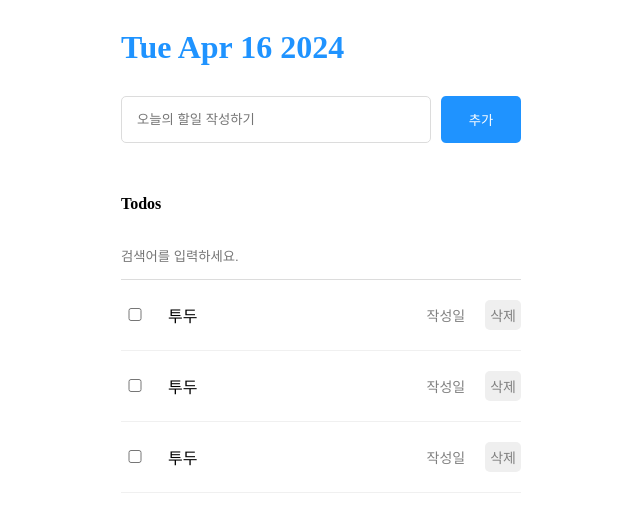
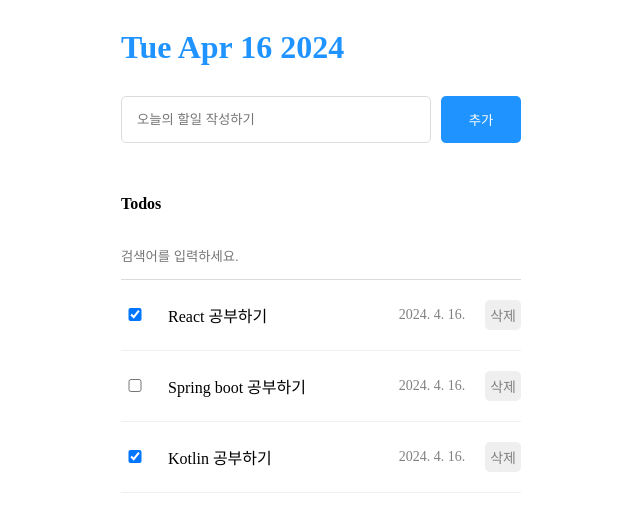
Before and after one commit to minoflower31/todo-react, a React (Vite) app in the folder client/: page / in a window 1280 px wide. Shown: the top 532 px of the page, without its empty margins (319-959 px from the left). Built offline with nearby package versions, Linux system fonts and the light colour scheme.

Commit message:
feat: TodoList 추가, 수정 삭제 기능 구현

```diff
--- a/client/src/App.jsx
+++ b/client/src/App.jsx
@@ -1,15 +1,62 @@
-import { useState } from "react";
+import { useRef, useState } from "react";
 import "./App.css";
 import Header from "./components/Header.jsx";
 import TodoEditor from "./components/TodoEditor.jsx";
 import TodoList from "./components/TodoList.jsx";
 
+const mockData = [
+  {
+    id: 1,
+    isDone: true,
+    content: "React 공부하기",
+    createdAt: new Date().getTime(),
+  },
+  {
+    id: 2,
+    isDone: false,
+    content: "Spring boot 공부하기",
+    createdAt: new Date().getTime(),
+  },
+  {
+    id: 3,
+    isDone: true,
+    content: "Kotlin 공부하기",
+    createdAt: new Date().getTime(),
+  },
+];
+
 function App() {
+  const [todos, setTodos] = useState(mockData);
+  const idRef = useRef(3);
+
+  const onCreate = (content) => {
+    const newTodo = {
+      id: ++idRef.current,
+      isDone: false,
+      content,
+      createdAt: new Date().getTime(),
+    };
+
+    setTodos([...todos, newTodo]);
+  };
+
+  const onUpdate = (targetId) => {
+    setTodos(
+      todos.map((todo) =>
+        todo.id === targetId ? { ...todo, isDone: !todo.isDone } : todo,
+      ),
+    );
+  };
+
+  const onDelete = (targetId) => {
+    setTodos(todos.filter((todo) => todo.id !== targetId));
+  };
+
   return (
     <div className="App">
       <Header />
-      <TodoEditor />
-      <TodoList />
+      <TodoEditor onCreate={onCreate} />
+      <TodoList todos={todos} onUpdate={onUpdate} onDelete={onDelete} />
     </div>
   );
 }
--- a/client/src/components/TodoEditor.jsx
+++ b/client/src/components/TodoEditor.jsx
@@ -1,10 +1,40 @@
 import "./TodoEditor.css";
+import { useRef, useState } from "react";
 
-export default function TodoEditor() {
+export default function TodoEditor({ onCreate }) {
+  const [content, setContent] = useState("");
+  const inputRef = useRef();
+
+  const onChangeContent = (e) => {
+    setContent(e.target.value);
+  };
+  const onClick = () => {
+    if (content === "") {
+      inputRef.current.focus();
+      return;
+    }
+
+    onCreate(content);
+    setContent("");
+  };
+
+  const onKeyDown = (e) => {
+    // Enter Keycode = 13
+    if (e.keyCode === 13) {
+      onClick();
+    }
+  };
+
   return (
     <div className="TodoEditor">
-      <input placeholder="오늘의 할일 작성하기" />
-      <button>추가</button>
+      <input
+        ref={inputRef}
+        placeholder="오늘의 할일 작성하기"
+        value={content}
+        onKeyDown={onKeyDown}
+        onChange={onChangeContent}
+      />
+      <button onClick={onClick}>추가</button>
     </div>
   );
 }
--- a/client/src/components/TodoItem.jsx
+++ b/client/src/components/TodoItem.jsx
@@ -1,12 +1,26 @@
 import "./TodoItem.css";
 
-export default function TodoItem() {
+export default function TodoItem({ todo, onUpdate, onDelete }) {
+  const onChangeCheckbox = () => {
+    onUpdate(todo.id);
+  };
+
+  const onClickDeleteButton = () => {
+    onDelete(todo.id);
+  };
+
   return (
     <div className="TodoItem">
-      <input type="checkbox" />
-      <div className="content">투두</div>
-      <div className="date">작성일</div>
-      <button>삭제</button>
+      <input
+        type="checkbox"
+        checked={todo.isDone}
+        onChange={onChangeCheckbox}
+      />
+      <div className="content">{todo.content}</div>
+      <div className="date">
+        {new Date(todo.createdAt).toLocaleDateString("ko")}
+      </div>
+      <button onClick={onClickDeleteButton}>삭제</button>
     </div>
   );
 }
--- a/client/src/components/TodoList.jsx
+++ b/client/src/components/TodoList.jsx
@@ -1,15 +1,41 @@
 import "./TodoList.css";
 import TodoItem from "./TodoItem.jsx";
+import { useState } from "react";
 
-export default function TodoList() {
+export default function TodoList({ todos, onUpdate, onDelete }) {
+  const [search, setSearch] = useState("");
+
+  const onChangeSearch = (e) => {
+    setSearch(e.target.value);
+  };
+
+  const filterTodos = () => {
+    if (search === "") {
+      return todos;
+    }
+
+    return todos.filter((todo) =>
+      todo.content.toLowerCase().includes(search.toLowerCase()),
+    );
+  };
+
   return (
     <div className="TodoList">
       <h4>Todos</h4>
-      <input placeholder="검색어를 입력하세요." />
+      <input
+        value={search}
+        onChange={onChangeSearch}
+        placeholder="검색어를 입력하세요."
+      />
       <div className="todos_wrapper">
-        <TodoItem />
-        <TodoItem />
-        <TodoItem />
+        {filterTodos().map((todo) => (
+          <TodoItem
+            key={todo.id}
+            todo={todo}
+            onUpdate={onUpdate}
+            onDelete={onDelete}
+          />
+        ))}
       </div>
     </div>
   );
```
